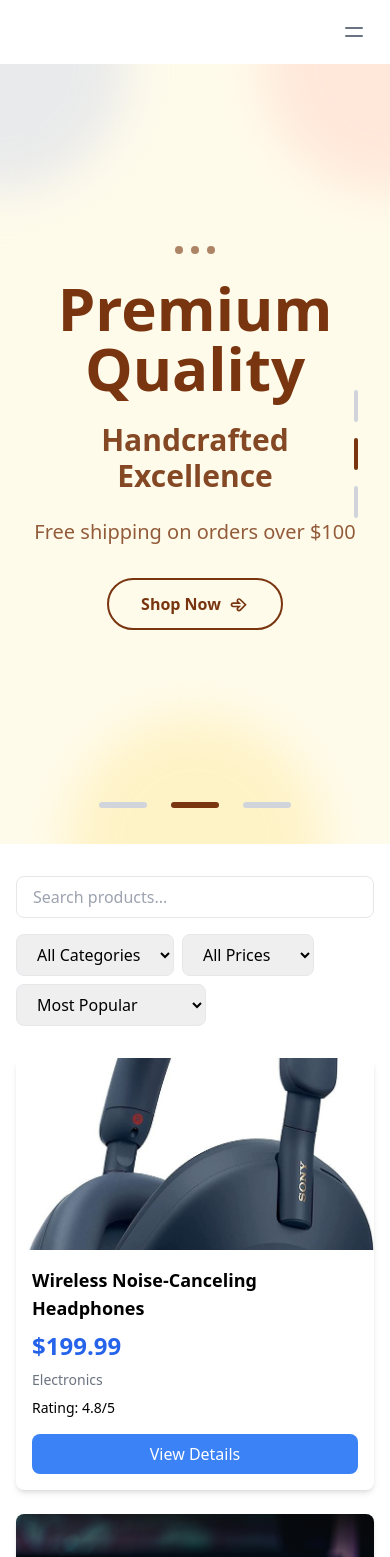
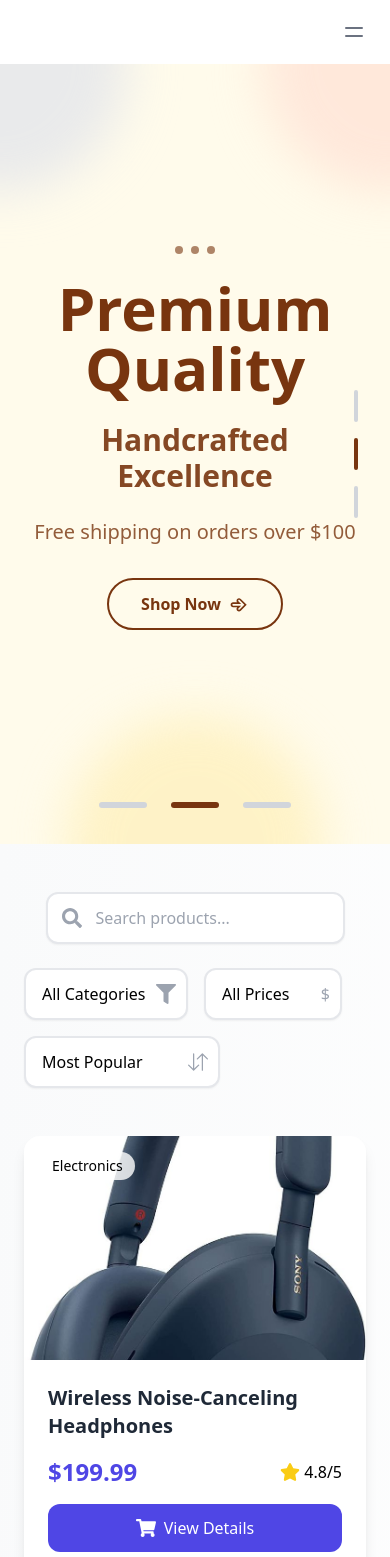
Before and after one commit to im-sanny/product-gallery, a React (Vite) app: page / in a window 390 px wide. Shown: the top 1557 px of the page. Built offline with nearby package versions, Linux system fonts and the light colour scheme.

Commit message:
fix: fixed some minor bugs and design issues

```diff
--- a/src/components/Banner.jsx
+++ b/src/components/Banner.jsx
@@ -1,5 +1,4 @@
 import { useState, useEffect } from "react";
-// import { ArrowRight, ChevronRight } from 'lucide-react';
 import { TiArrowRightOutline } from "react-icons/ti";
 
 const Banner = () => {
--- a/src/components/Products.jsx
+++ b/src/components/Products.jsx
@@ -1,5 +1,9 @@
 import { useState } from "react";
 import { fakeProducts } from "../Data/mockData";
+import { BiTrendingUp } from "react-icons/bi";
+import { FaFilter, FaSearch, FaShoppingCart, FaStar } from "react-icons/fa";
+import { FaX } from "react-icons/fa6";
+import { BsArrowDownUp } from "react-icons/bs";
 
 const Products = () => {
   const [products] = useState(fakeProducts);
@@ -25,7 +29,7 @@ const Products = () => {
     if (priceRange === "0-50") return product.price >= 0 && product.price <= 50;
     if (priceRange === "51-100")
       return product.price > 50 && product.price <= 100;
-    if (priceRange === "100-plus") return product.price > 100;
+    if (priceRange === "101-plus") return product.price > 101;
   });
 
   const sortedProducts = filterByPrice.sort((a, b) => {
@@ -43,26 +47,30 @@ const Products = () => {
     }
   });
   return (
-    <div className="container mx-auto px-4 py-8">
-      {/* Filter and Search Section */}
-      <div className="mb-8 space-y-4">
-        <div className="flex flex-col md:flex-row gap-4">
-          {/* Search Bar */}
+    <div className="container mx-auto px-6 py-12 bg-gradient-to-br from-gray-50 to-white min-h-screen">
+      {/* Enhanced Filter and Search Section */}
+      <div className="mb-12 space-y-6">
+        <div className="flex flex-col md:flex-row gap-6 items-center">
+          {/* Enhanced Search Bar */}
           <div className="relative flex-1">
+            <div className="absolute inset-y-0 left-0 pl-4 flex items-center pointer-events-none">
+              <FaSearch className="w-5 h-5 text-gray-400" />
+            </div>
             <input
               type="text"
               placeholder="Search products..."
-              className="w-full px-4 py-2 border rounded-lg focus:outline-none focus:ring-2 focus:ring-blue-500"
+              className="w-full pl-12 pr-4 py-3 border-2 rounded-xl bg-white shadow-sm focus:outline-none focus:ring-2 focus:ring-indigo-500 focus:border-indigo-500 transition-all duration-300"
               value={searchQuery}
               onChange={(e) => setSearchQuery(e.target.value)}
             />
           </div>
 
-          {/* Filter Controls */}
-          <div className="flex flex-wrap gap-2">
+          {/* Enhanced Filter Controls */}
+          <div className="flex flex-wrap gap-4">
             {/* Category Filter */}
+            <div className="relative">
               <select
-              className="px-4 py-2 border rounded-lg focus:outline-none focus:ring-2 focus:ring-blue-500"
+                className="appearance-none w-full pl-4 pr-10 py-3 border-2 rounded-xl bg-white shadow-sm cursor-pointer hover:bg-gray-50 focus:outline-none focus:ring-2 focus:ring-indigo-500"
                 value={selectedCategory}
                 onChange={(e) => setSelectedCategory(e.target.value)}
               >
@@ -71,10 +79,13 @@ const Products = () => {
                 <option value="sports">Sports</option>
                 <option value="clothing">Clothing</option>
               </select>
+              <FaFilter className="absolute right-3 top-1/2 transform -translate-y-1/2 w-5 h-5 text-gray-400 pointer-events-none" />
+            </div>
 
             {/* Price Range Filter */}
+            <div className="relative">
               <select
-              className="px-4 py-2 border rounded-lg focus:outline-none focus:ring-2 focus:ring-blue-500"
+                className="appearance-none w-full pl-4 pr-10 py-3 border-2 rounded-xl bg-white shadow-sm cursor-pointer hover:bg-gray-50 focus:outline-none focus:ring-2 focus:ring-indigo-500"
                 value={priceRange}
                 onChange={(e) => setPriceRange(e.target.value)}
               >
@@ -83,10 +94,15 @@ const Products = () => {
                 <option value="51-100">$51 - $100</option>
                 <option value="101-plus">$101+</option>
               </select>
+              <span className="absolute right-3 top-1/2 transform -translate-y-1/2 text-gray-400 pointer-events-none">
+                $
+              </span>
+            </div>
 
             {/* Sort Options */}
+            <div className="relative">
               <select
-              className="px-4 py-2 border rounded-lg focus:outline-none focus:ring-2 focus:ring-blue-500"
+                className="appearance-none w-full pl-4 pr-10 py-3 border-2 rounded-xl bg-white shadow-sm cursor-pointer hover:bg-gray-50 focus:outline-none focus:ring-2 focus:ring-indigo-500"
                 value={sortBy}
                 onChange={(e) => setSortBy(e.target.value)}
               >
@@ -95,34 +111,44 @@ const Products = () => {
                 <option value="price-desc">Price: High to Low</option>
                 <option value="rating">Highest Rated</option>
               </select>
+              <BsArrowDownUp className="absolute right-3 top-1/2 transform -translate-y-1/2 w-5 h-5 text-gray-400 pointer-events-none" />
+            </div>
           </div>
         </div>
       </div>
 
-      {/* Product Grid */}
-      <div className="grid grid-cols-1 sm:grid-cols-2 md:grid-cols-3 lg:grid-cols-4 gap-6">
+      {/* Enhanced Product Grid */}
+      <div className="grid grid-cols-1 sm:grid-cols-2 md:grid-cols-3 lg:grid-cols-4 gap-8">
         {sortedProducts.map((product) => (
           <div
             key={product.id}
-            className="bg-white rounded-lg shadow-md overflow-hidden"
+            className="group bg-white rounded-2xl shadow-lg overflow-hidden transform hover:-translate-y-2 transition-all duration-300 hover:shadow-xl relative flex flex-col"
           >
             {/* Product Image */}
+            <div className="relative overflow-hidden">
               <img
                 src={product.image}
                 alt={product.name}
-              className="w-full h-48 object-cover"
+                className="w-full h-56 object-cover transform group-hover:scale-110 transition-transform duration-500"
               />
+              <div className="absolute top-4 left-4 bg-white/80 rounded-full px-3 py-1 text-sm">
+                {product.category}
+              </div>
+            </div>
 
             {/* Product Info */}
-            <div className="p-4">
-              <h3 className="text-lg font-semibold mb-2">{product.name}</h3>
-              <div className="space-y-2">
-                <p className="text-2xl font-bold text-blue-600">
+            <div className="p-6 space-y-4 flex-grow flex flex-col">
+              <h3 className="text-xl font-semibold text-gray-800">
+                {product.name}
+              </h3>
+
+              <div className="flex justify-between items-center flex-grow">
+                <p className="text-2xl font-bold text-indigo-600">
                   ${product.price}
                 </p>
-                <p className="text-sm text-gray-500">{product.category}</p>
                 <div className="flex items-center gap-1">
-                  <span className="text-sm">Rating: {product.rating}/5</span>
+                  <FaStar className="w-5 h-5 text-yellow-400 fill-current" />
+                  <span className="font-medium">{product.rating}/5</span>
                 </div>
               </div>
 
@@ -132,8 +158,9 @@ const Products = () => {
                   setSelectedProduct(product);
                   setIsModalOpen(true);
                 }}
-                className="mt-4 w-full bg-blue-500 text-white py-2 rounded-lg hover:bg-blue-600 transition-colors"
+                className="mt-4 w-full bg-indigo-600 text-white py-3 rounded-xl font-medium hover:bg-indigo-700 transform hover:scale-[1.02] active:scale-[0.98]          transition-all duration-300 flex items-center justify-center gap-2"
               >
+                <FaShoppingCart className="w-5 h-5" />
                 View Details
               </button>
             </div>
@@ -141,33 +168,57 @@ const Products = () => {
         ))}
       </div>
 
-      {/* Product Detail Modal */}
+      {/* Enhanced Product Detail Modal */}
       {isModalOpen && selectedProduct && (
-        <div className="fixed inset-0 bg-black bg-opacity-50 flex items-center justify-center p-4">
-          <div className="bg-white rounded-lg max-w-2xl w-full p-6 relative">
+        <div className="fixed inset-0 bg-black/60 backdrop-blur-sm flex items-center justify-center p-4 z-50">
+          <div className="bg-white rounded-2xl max-w-3xl w-full p-8 relative transform transition-all duration-300 scale-100 opacity-100 shadow-2xl">
             {/* Close Button */}
             <button
               onClick={() => setIsModalOpen(false)}
-              className="absolute top-4 right-4 text-gray-500 hover:text-gray-700"
+              className="absolute top-4 right-4 p-2 rounded-full hover:bg-gray-100 transition-colors duration-300"
             >
-              ×
+              <FaX className="w-6 h-6 text-gray-500" />
             </button>
 
             {/* Modal Content */}
-            <div className="space-y-4">
+            <div className="grid md:grid-cols-2 gap-8">
+              {/* Product Image */}
+              <div className="rounded-xl overflow-hidden">
                 <img
                   src={selectedProduct.image}
                   alt={selectedProduct.name}
-                className="w-full h-64 object-cover rounded-lg"
+                  className="w-full h-96 object-cover"
                 />
-              <h2 className="text-2xl font-bold">{selectedProduct.name}</h2>
-              <p className="text-3xl font-bold text-blue-600">
+              </div>
+
+              {/* Product Details */}
+              <div className="space-y-6">
+                <h2 className="text-3xl font-bold text-gray-800">
+                  {selectedProduct.name}
+                </h2>
+
+                <p className="text-4xl font-bold text-indigo-600">
                   ${selectedProduct.price}
                 </p>
-              <p className="text-gray-600">{selectedProduct.description}</p>
-              <div className="flex justify-between items-center">
-                <span>Rating: {selectedProduct.rating}/5</span>
-                <span>Popularity: {selectedProduct.popularity}%</span>
+
+                <p className="text-gray-600 text-lg leading-relaxed">
+                  {selectedProduct.description}
+                </p>
+
+                <div className="grid grid-cols-2 gap-4 pt-4 border-t">
+                  <div className="flex items-center gap-2">
+                    <FaStar className="w-6 h-6 text-yellow-400 fill-current" />
+                    <span className="text-lg font-medium">
+                      Rating: {selectedProduct.rating}/5
+                    </span>
+                  </div>
+                  <div className="flex items-center gap-2">
+                    <BiTrendingUp className="w-6 h-6 text-indigo-600" />
+                    <span className="text-lg font-medium">
+                      Popularity: {selectedProduct.popularity}%
+                    </span>
+                  </div>
+                </div>
               </div>
             </div>
           </div>
```
Lines whose indentation alone changed are shown as unchanged.
